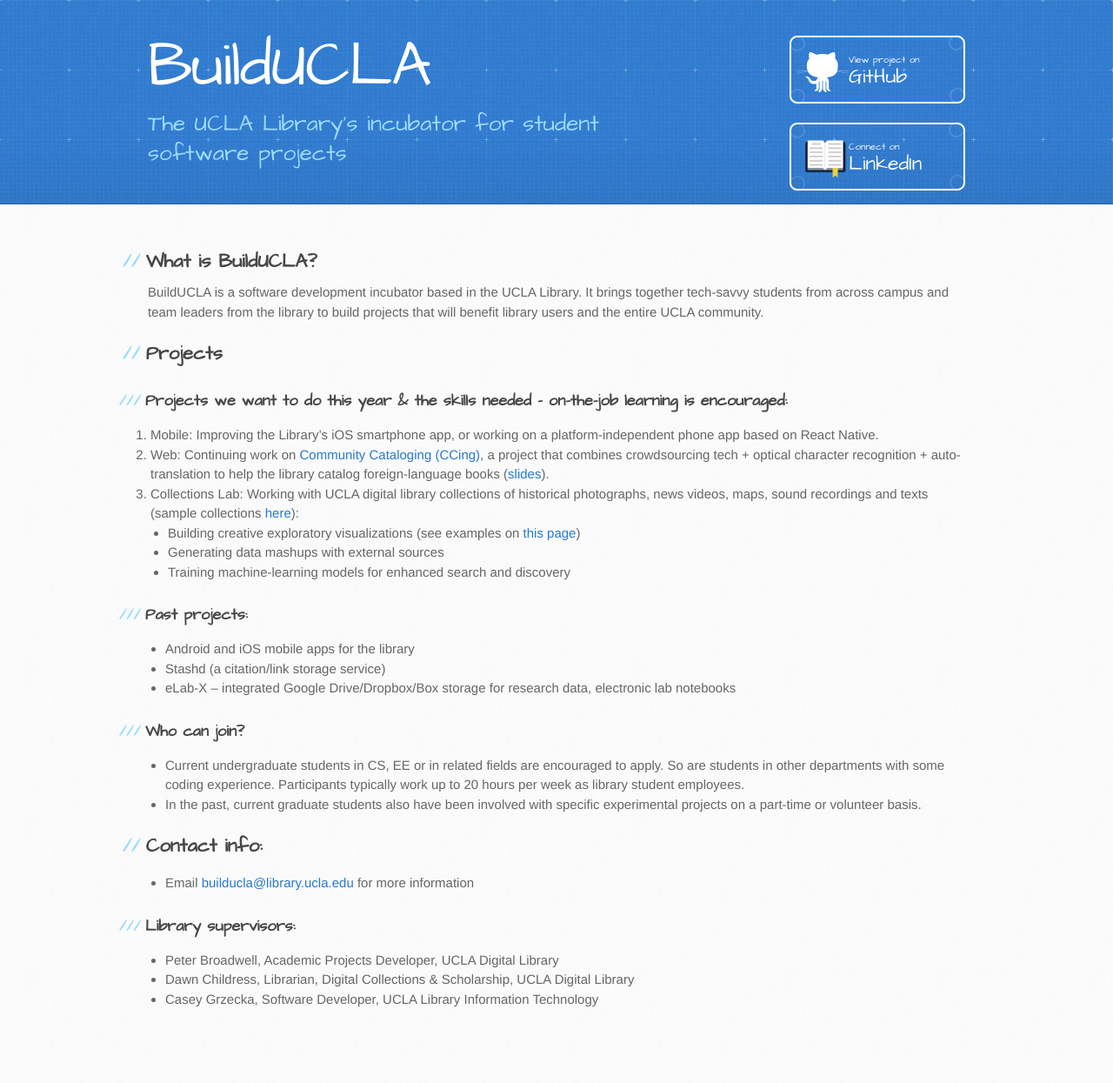
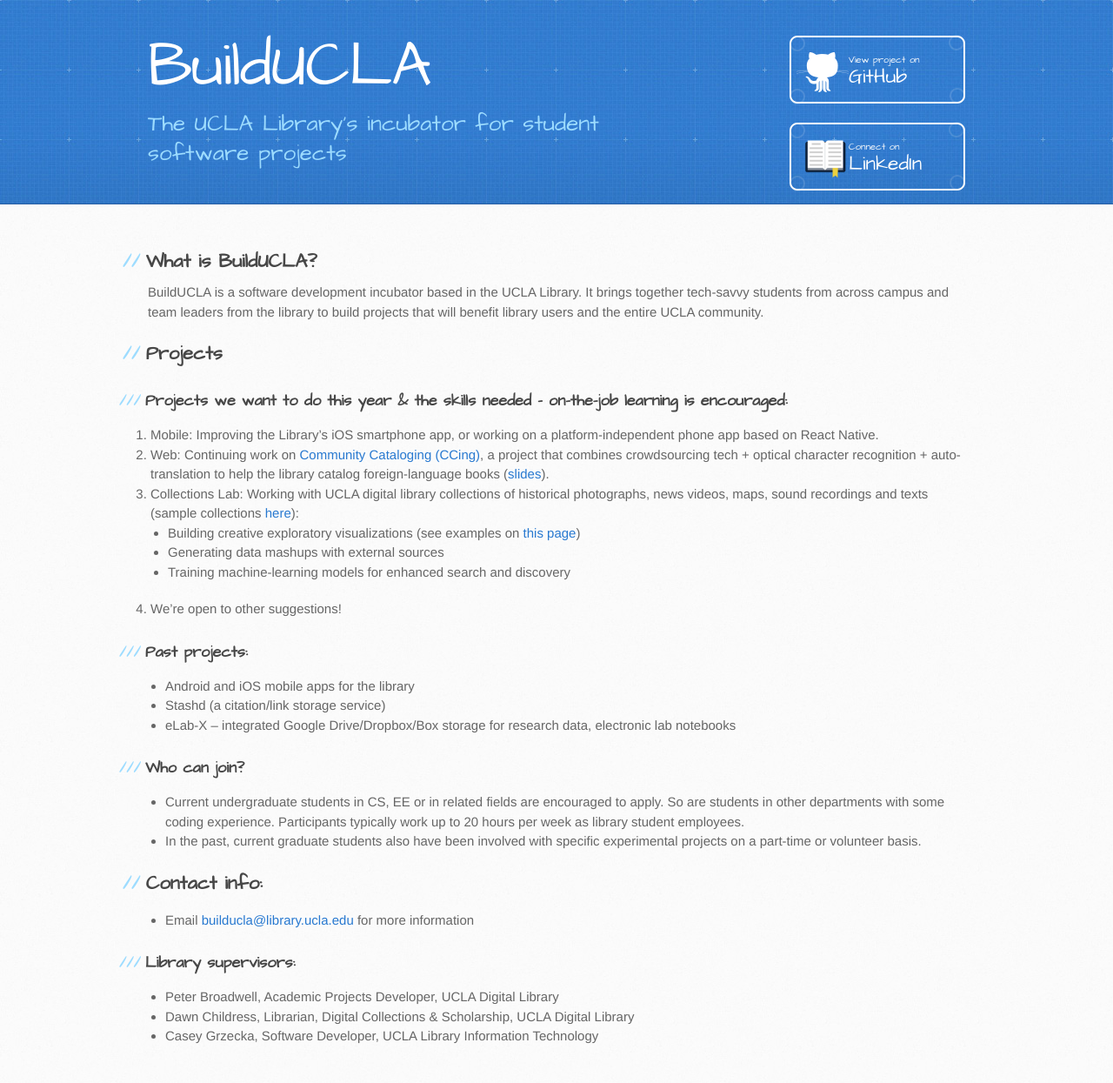
Before and after one commit to UCLALibrary/BuildUCLA, a Jekyll site: the page built from docs/index.md, in a window 1280 px wide. Shown: the whole page at 87% size. Built offline with Jekyll 4.4.1, drawn with Linux system fonts in a browser that asks for light colours; before the commit the page ends 1203 px from its top, so only the background shows below that.

Commit message:
Update index.md

```diff
--- a/docs/index.md
+++ b/docs/index.md
@@ -17,6 +17,7 @@ BuildUCLA is a software development incubator based in the UCLA Library. It brin
     * Building creative exploratory visualizations (see examples on <a href="https://collectionslab.github.io/experiments/">this page</a>)
     * Generating data mashups with external sources
     * Training machine-learning models for enhanced search and discovery
+1. We're open to other suggestions!
 
 ### Past projects:
 
```
